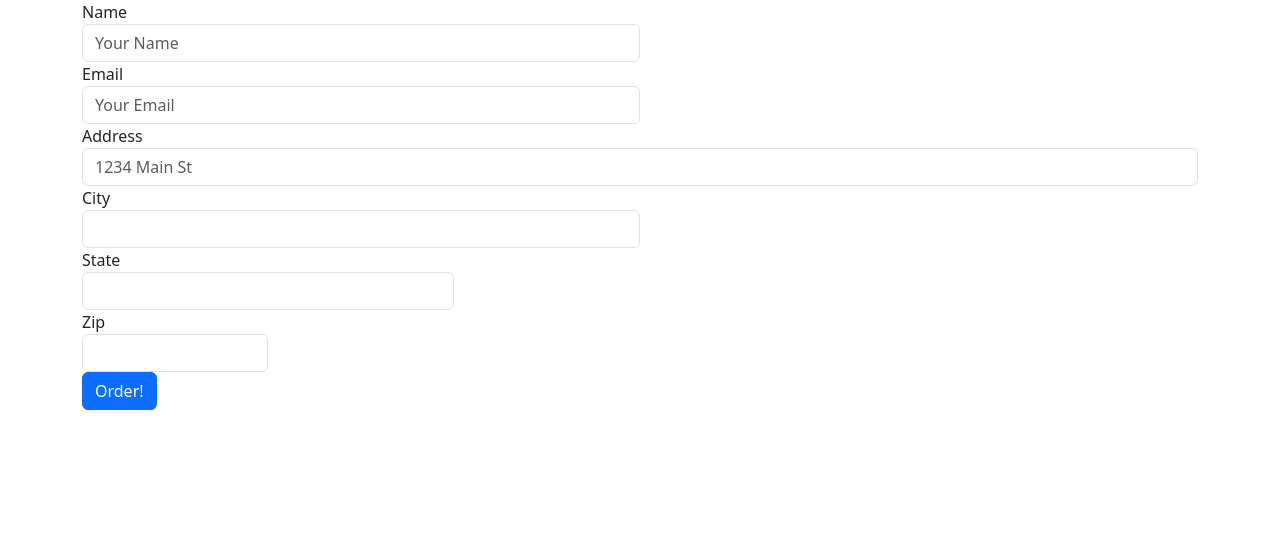
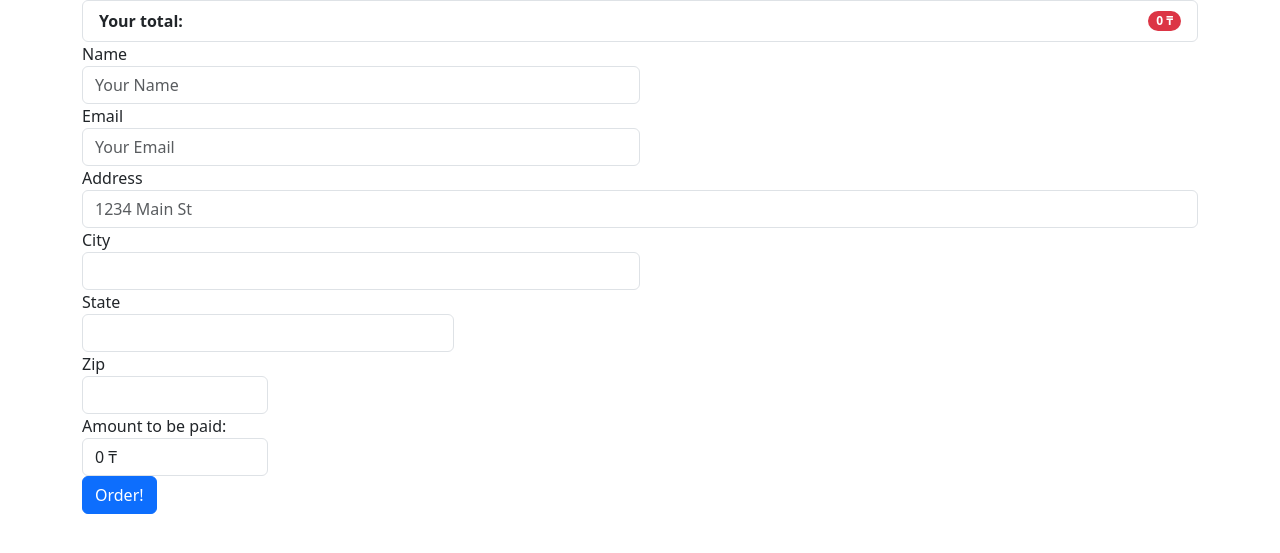
Before and after one commit to sungatishe/SunShop, a Django app: page /checkout/ in a window 1280 px wide. Shown: the top 553 px of the page. Run offline with Django 5.2, Linux system fonts and the light colour scheme; some libraries are stand-ins or nearby versions.

Commit message:
Finished with checkout page

```diff
--- a/shop/models.py
+++ b/shop/models.py
@@ -17,3 +17,4 @@ class Order(models.Model):
     city = models.CharField(max_length=200)
     state = models.CharField(max_length=200)
     zip = models.CharField(max_length=200)
+    total = models.CharField(max_length=200)
--- a/shop/views.py
+++ b/shop/views.py
@@ -31,8 +31,9 @@ def checkout(request):
         city = request.POST.get('city', "")
         state = request.POST.get('state', "")
         zip = request.POST.get('zip', "")
+        total = request.POST.get('total', "")
 
-        order = Order(items=items, name=name, email=email, address=address, city=city, state=state, zip=zip)
+        order = Order(items=items, name=name, email=email, address=address, city=city, state=state, zip=zip, total=total)
         order.save()
 
     return render(request, 'shop/checkout.html')
--- a/templates/shop/checkout.html
+++ b/templates/shop/checkout.html
@@ -11,7 +11,7 @@
     <div class="container">
         <div class="row">
             <div class="col-md-12">
-                <ol id="item_list" class="list-group list-group-numbered">
+                <ol id="item_list" class="list-group">
 
                 </ol>
             </div>
@@ -49,6 +49,10 @@
       <label for="inputZip">Zip</label>
       <input type="text" name="zip" class="form-control" id="zip">
     </div>
+      <div class="form-group col-md-2">
+      <label for="total">Amount to be paid:</label>
+      <input readonly="" type="text" name="total" class="form-control" id="total">
+    </div>
   </div>
   <button type="submit" class="btn btn-primary">Order!</button>
 </form>
@@ -64,13 +68,20 @@
         cart = JSON.parse(localStorage.getItem('cart'));
     }
 
+    let total = 0;
     for(item in cart) {
         let name = cart[item][1];
         let quantity = cart[item][0];
+        let price = cart[item][2];
 
-        let itemString = `<li id="item-group" class="list-group-item d-flex align-items-start">${name}-${quantity}</li>`;
+        total += price;
+
+        let itemString = `<li id="item-group" class="list-group-item d-flex justify-content-between align-items-center">${name} <span class="badge bg-primary rounded-pill">${quantity} - ${price} ₸</span></li>`;
         $('#item_list').append(itemString);
     }
+    let totalPrice = `<li class="list-group-item d-flex justify-content-between align-items-center"><b>Your total:</b><span class="badge bg-danger rounded-pill">${total} ₸</span></li>`;
+    $('#total').val(total + " ₸");
+    $('#item_list').append(totalPrice);
     $('#items').val(JSON.stringify(cart));
 </script>
 </html>
```
Also changed, not shown: db.sqlite3, shop/migrations/0004_order_total.py (added).
